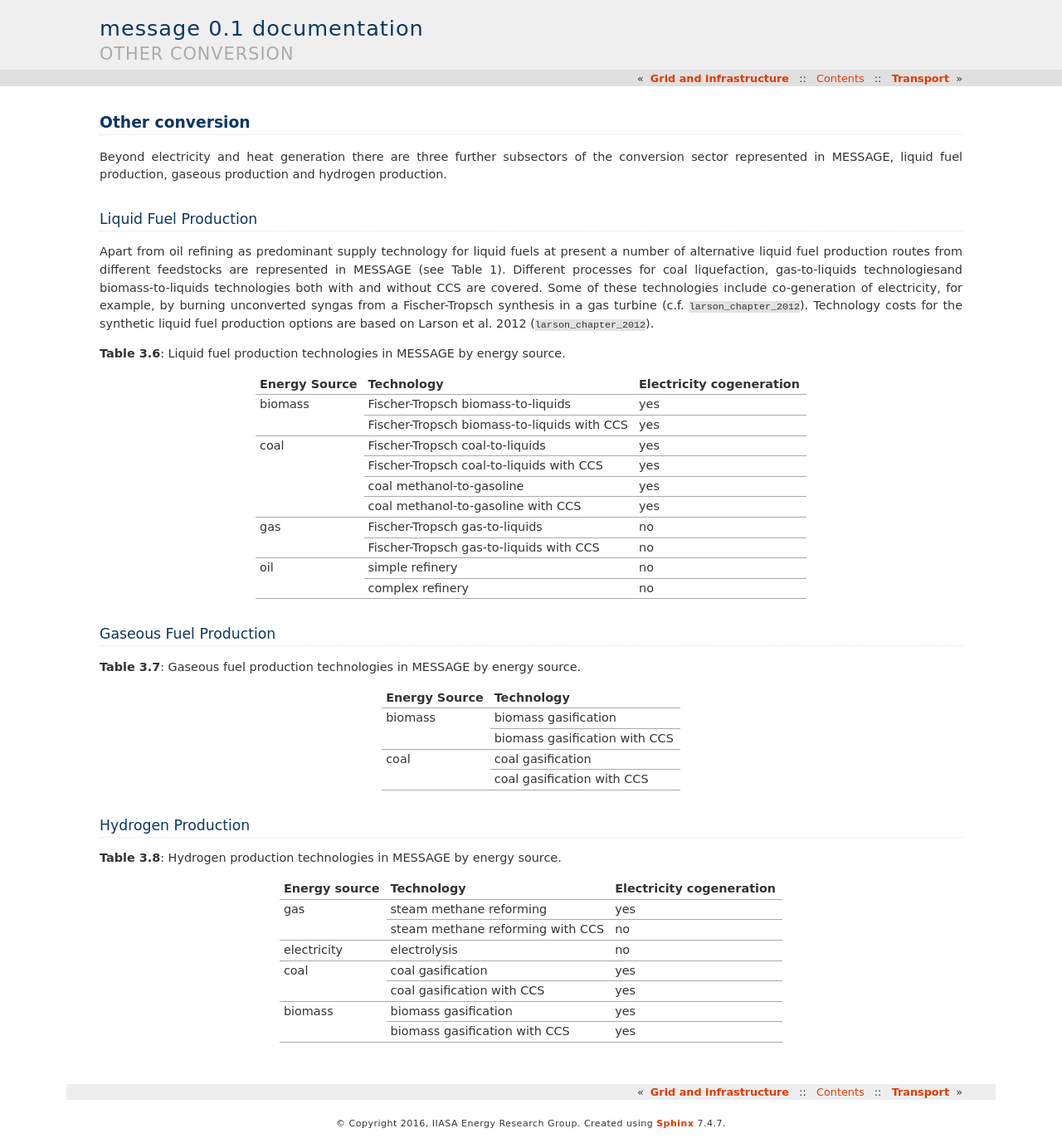
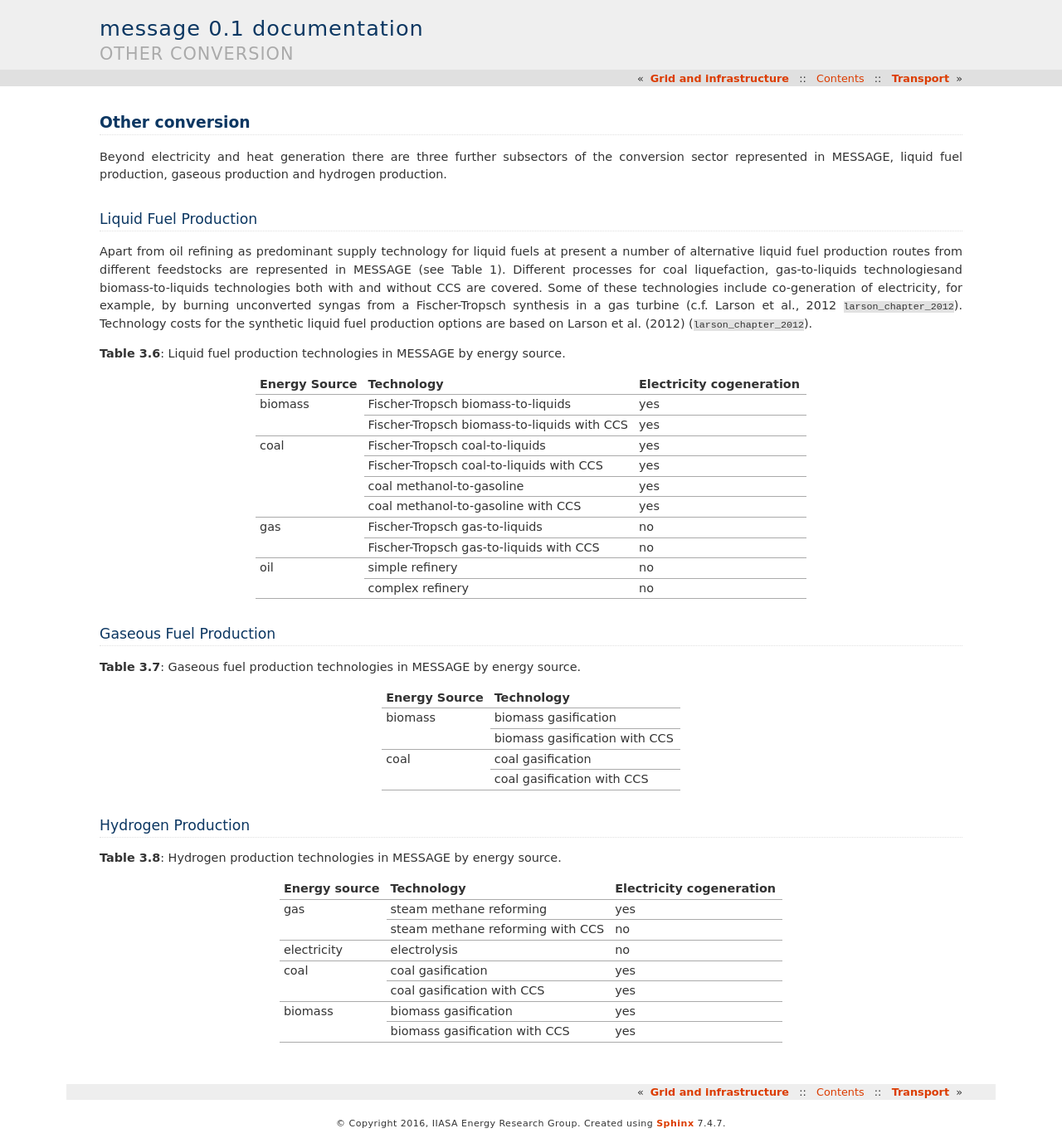
Before and after one commit to yiyi1991/message-ix-models, a Sphinx documentation site: the page built from doc/global/source/message_globiom/energy/conversion/other.rst, in a window 1280 px wide. Shown: the whole page at 83% size. Built offline with Sphinx 7.4.7, drawn with Linux system fonts in a browser that asks for light colours; cross-references to code outside the pages are shown as plain code.

Commit message:
Update other.rst

```diff
--- a/doc/global/source/message_globiom/energy/conversion/other.rst
+++ b/doc/global/source/message_globiom/energy/conversion/other.rst
@@ -6,7 +6,7 @@ Beyond electricity and heat generation there are three further subsectors of the
 
 Liquid Fuel Production
 ----------------------
-Apart from oil refining as predominant supply technology for liquid fuels at present a number of alternative liquid fuel production routes from different feedstocks are represented in MESSAGE (see Table 1). Different processes for coal liquefaction, gas-to-liquids technologiesand biomass-to-liquids technologies both with and without CCS are covered. Some of these technologies include co-generation of electricity, for example, by burning unconverted syngas from a Fischer-Tropsch synthesis in a gas turbine (c.f. :cite:`larson_chapter_2012`). Technology costs for the synthetic liquid fuel production options are based on Larson et al. 2012 (:cite:`larson_chapter_2012`).
+Apart from oil refining as predominant supply technology for liquid fuels at present a number of alternative liquid fuel production routes from different feedstocks are represented in MESSAGE (see Table 1). Different processes for coal liquefaction, gas-to-liquids technologiesand biomass-to-liquids technologies both with and without CCS are covered. Some of these technologies include co-generation of electricity, for example, by burning unconverted syngas from a Fischer-Tropsch synthesis in a gas turbine (c.f. Larson et al., 2012 :cite:`larson_chapter_2012`). Technology costs for the synthetic liquid fuel production options are based on Larson et al. (2012) (:cite:`larson_chapter_2012`).
 
 **Table 3.6**: Liquid fuel production technologies in MESSAGE by energy source.
 
```
